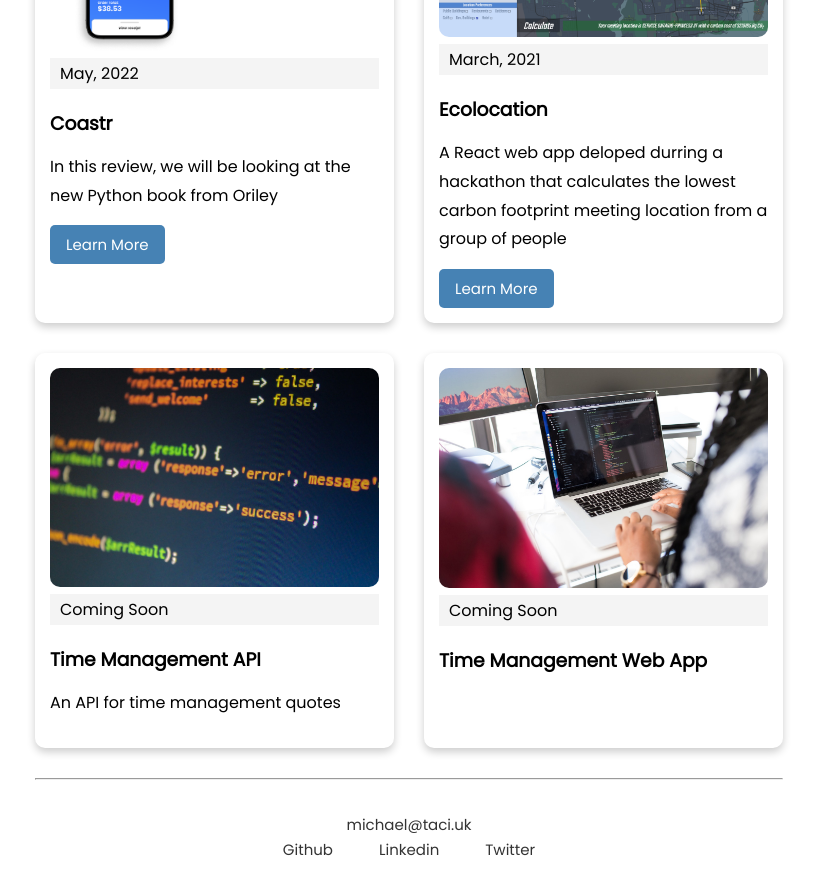
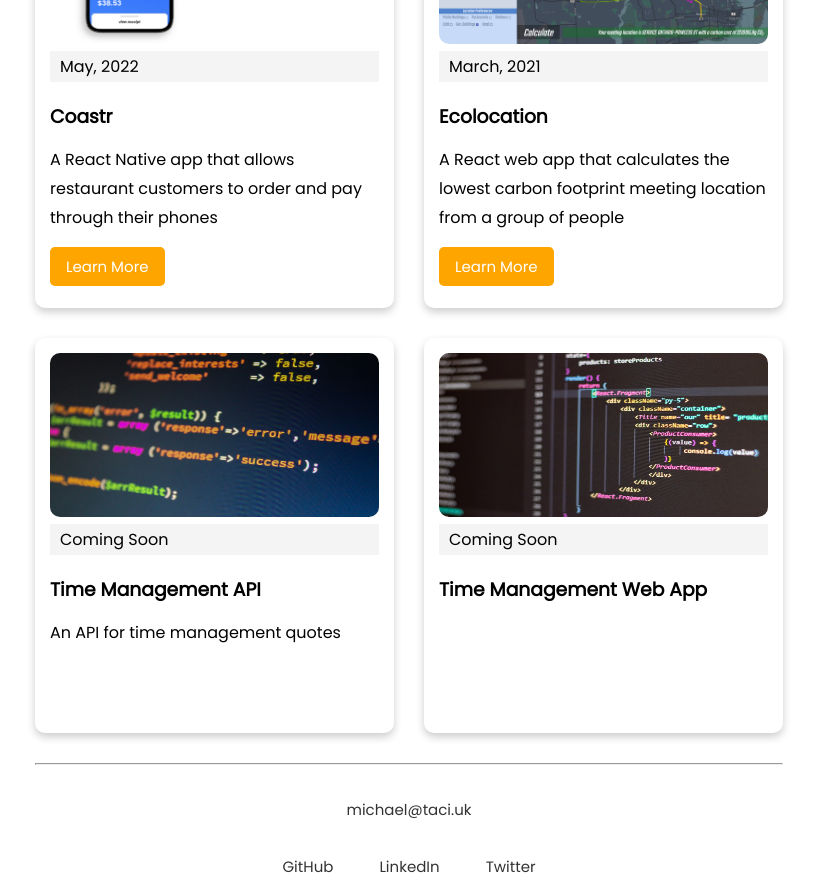
Before and after one commit to michaeltaciuk/portfolio-site, a Next.js app: page / in a window 1280 px wide. Shown: the part 260-1145 px from the top of the page, without its empty margins (231-1048 px from the left). Before the commit the page ends 1124 px from the top, so only its background shows below. Built offline with nearby package versions, Linux system fonts and the light colour scheme.

Commit message:
styles and Content Changes

```diff
--- a/components/Footer.js
+++ b/components/Footer.js
@@ -5,12 +5,12 @@ export default function Footer() {
   return (
     <div className="foot">
       <a href="mailto:michael@taci.uk" className="foot-link">michael@taci.uk</a>
-      <div>
+      <div className="foot">
         <Link href="https://github.com/michaeltaciuk" >
-            <a className="foot-link">Github</a>
+            <a className="foot-link">GitHub</a>
         </Link>
         <Link href="https://linkedin.com/in/michaeltaciuk">
-            <a className="foot-link">Linkedin</a>
+            <a className="foot-link">LinkedIn</a>
         </Link>
         <Link href="https://twitter.com/michael_taciuk">
             <a className="foot-link">Twitter</a>
--- a/posts/coastr.md
+++ b/posts/coastr.md
@@ -1,7 +1,7 @@
 ---
 title: 'Coastr'
 date: 'May, 2022'
-excerpt: 'In this review, we will be looking at the new Python book from Oriley'
+excerpt: 'A React Native app that allows restaurant customers to order and pay through their phones'
 cover_image: '/images/posts/coastr.png'
 website: 'https://coastr.io/'
 ---
--- a/posts/ecolocation.md
+++ b/posts/ecolocation.md
@@ -1,7 +1,7 @@
 ---
 title: 'Ecolocation'
 date: 'March, 2021'
-excerpt: 'A React web app deloped durring a hackathon that calculates the lowest carbon footprint meeting location from a group of people'
+excerpt: 'A React web app that calculates the lowest carbon footprint meeting location from a group of people'
 cover_image: '/images/posts/ecolocation.png'
 website: 'https://ecolocation.io/'
 ---
--- a/posts/timeWebApp.md
+++ b/posts/timeWebApp.md
@@ -2,5 +2,5 @@
 title: 'Time Management Web App'
 date: 'Coming Soon'
 excerpt: ''
-cover_image: '/images/posts/img3.jpg'
+cover_image: '/images/posts/img5.jpg'
 ---
--- a/styles/globals.css
+++ b/styles/globals.css
@@ -22,11 +22,12 @@ a {
 
 img {
   width: 100%;
+  height: 45%;
   border-radius: 10px;
 }
 
 header {
-  background: steelblue;
+  background: orange;
   color: #fff;
   padding: 5px;
   margin-bottom: 40px;
@@ -44,7 +45,7 @@ header a {
 
 .btn {
   display: inline-block;
-  background: steelblue;
+  background: orange;
   color: #fff;
   border: none;
   padding: 8px 16px;
@@ -125,7 +126,7 @@ ol {
 
 .foot-link {
   border: none;
-  padding: 4px 8px;
+  padding: 8px 8px;
   border-radius: 10px;
   margin: 1em;
   cursor: pointer;
```
Also changed, not shown: public/images/posts/coastr.png, public/images/posts/ecolocation.png.
